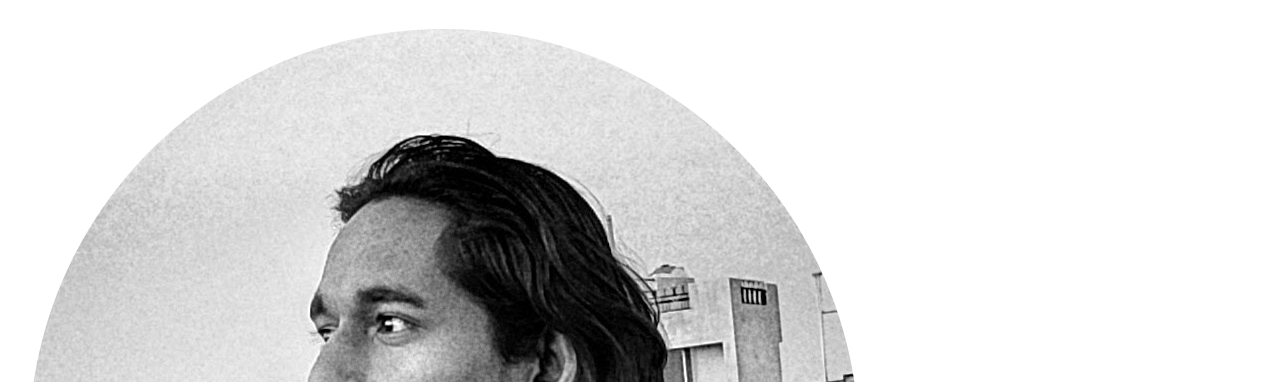
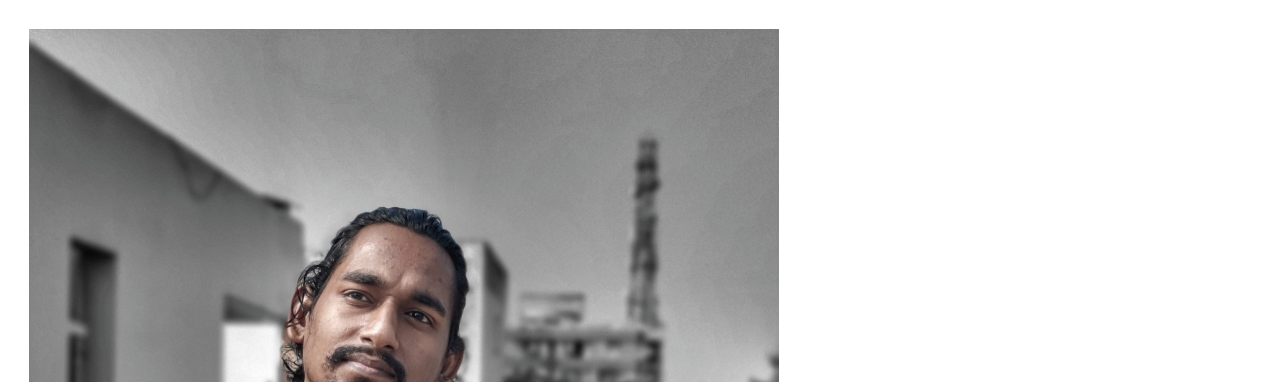
Before and after one commit to AJivesh/cv, a plain HTML site: page index.html in a window 1280 px wide. Shown: the top 382 px of the page. Drawn offline with Linux system fonts and the light colour scheme.

Commit message:
Update index.html

```diff
--- a/index.html
+++ b/index.html
@@ -10,7 +10,7 @@
       <tr>
         <td>
           <img
-            src="IMG_20211129_170224-01-modified.png"
+            src="ColorPop1639030845472.jpeg"
             alt="my profile photo"
           />
         </td>
```
